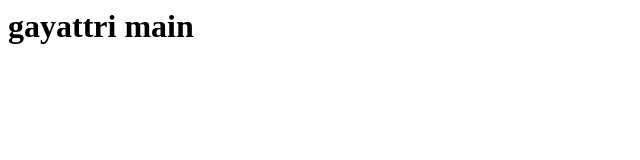
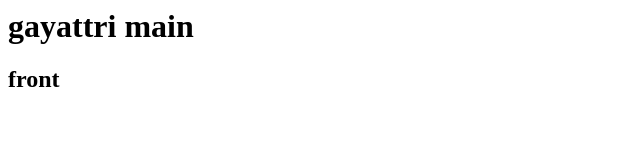
Before and after one commit to Gayatrimadhav/mernbatch, a plain HTML site: page index.html in a window 1280 px wide. Shown: the full height of the page, 0-640 px from the left. Drawn offline with Linux system fonts and the light colour scheme.

Commit message:
front added

```diff
--- a/index.html
+++ b/index.html
@@ -1 +1,2 @@
 <h1>gayattri main</h1>
+<h2>front</h2>
```
